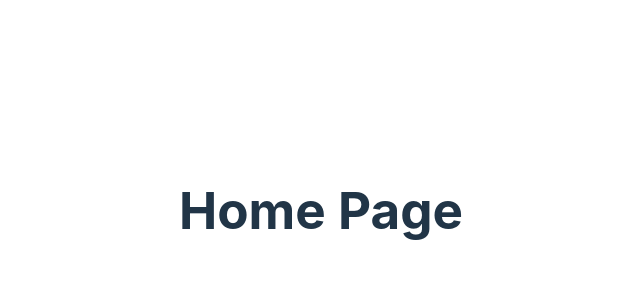
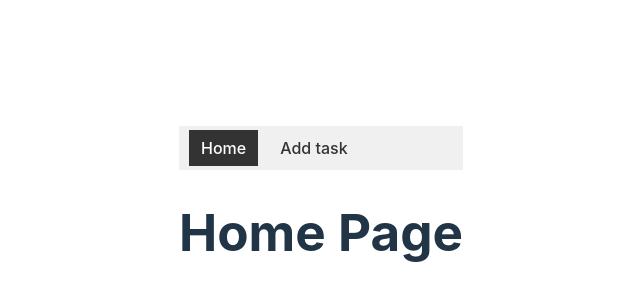
Before and after one commit to Mbo931/todo-list-react, a React (Vite) app: page / in a window 1280 px wide. Shown: the part 190-490 px from the top of the page, without its empty margins (319-959 px from the left). Built offline with nearby package versions, Linux system fonts and the light colour scheme.

Commit message:
nav component + 404

```diff
--- a/src/App.jsx
+++ b/src/App.jsx
@@ -5,6 +5,7 @@ import { Provider } from 'react-redux';
 import store from './store/store.js';
 
 import './App.css'
+import Navigation from './components/navigation';
 
 function App() {
   // const [count, setCount] = useState(0)
@@ -12,8 +13,10 @@ function App() {
   return (
     <Provider store={store}>
       <Router>
+        <Navigation></Navigation>
         <Routes>
           <Route path="/" element={<HomePage />} />
+          <Route path="*" element={<h1>404</h1>} />
         </Routes>
       </Router>
     </Provider>
--- /dev/null
+++ b/src/components/Navigation.jsx
@@ -0,0 +1,19 @@
+import React from 'react';
+import { NavLink } from 'react-router-dom';
+
+function Navigation() {
+  return (
+    <nav className="navbar">
+      <ul className="nav-list">
+        <li className="nav-item">
+          <NavLink to="/">Home</NavLink>
+        </li>
+        <li className="nav-item">
+          <NavLink to="/add">Add task</NavLink>
+        </li>
+      </ul>
+    </nav>
+  );
+}
+
+export default Navigation;
--- a/src/index.css
+++ b/src/index.css
@@ -67,3 +67,35 @@ button:focus-visible {
     background-color: #f9f9f9;
   }
 }
+
+.navbar {
+  background-color: #f0f0f0;
+  padding: 10px;
+}
+
+.nav-list {
+  display: flex;
+  list-style-type: none;
+  margin: 0;
+  padding: 0;
+}
+
+.nav-item {
+  margin-right: 10px;
+}
+
+.nav-item:last-child {
+  margin-right: 0;
+}
+
+.nav-item a {
+  color: #333;
+  text-decoration: none;
+  padding: 8px 12px;
+}
+
+.nav-item a:hover,
+.nav-item a.active {
+  background-color: #333;
+  color: #fff;
+}
```
